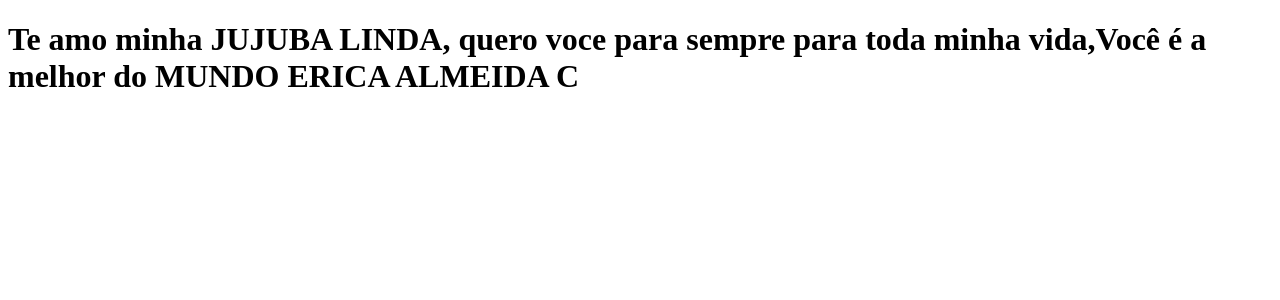
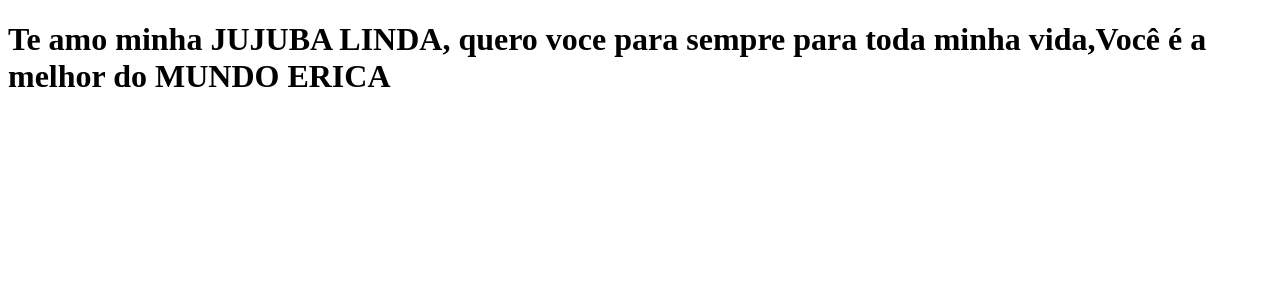
Before and after one commit to Pedro-2077/clone-tabnews, a Next.js app: page / in a window 1280 px wide. Shown: the top 300 px of the page. Built offline with nearby package versions, Linux system fonts and the light colour scheme.

Commit message:
com cruz

```diff
--- a/pages/index.js
+++ b/pages/index.js
@@ -1,5 +1,5 @@
 function Home(){
-return <h1>Te amo minha JUJUBA LINDA, quero voce para sempre para toda minha vida,Você é a melhor do MUNDO ERICA ALMEIDA C</h1>
+return <h1>Te amo minha JUJUBA LINDA, quero voce para sempre para toda minha vida,Você é a melhor do MUNDO ERICA</h1>
 }
 
 export default Home;
```
